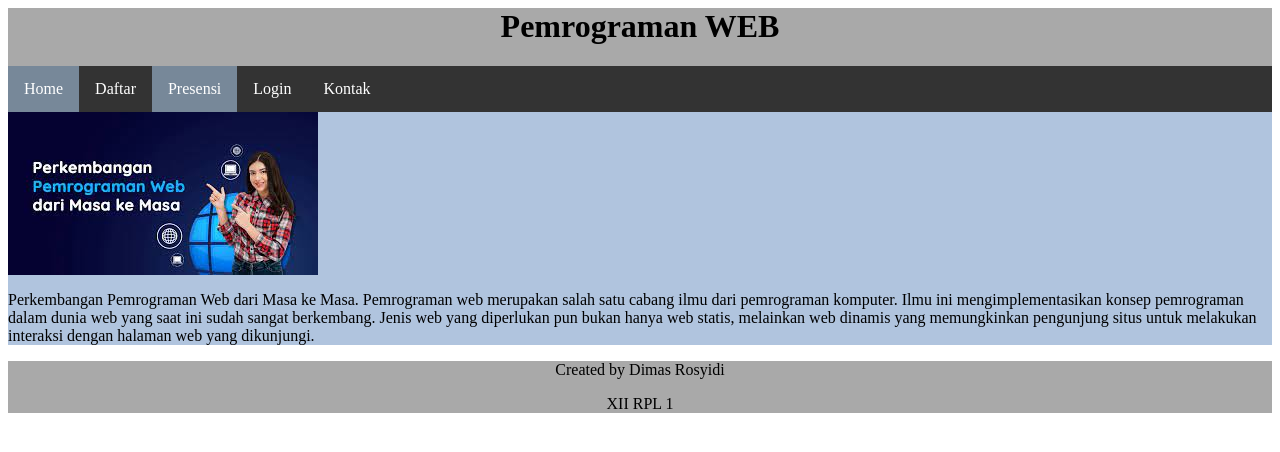
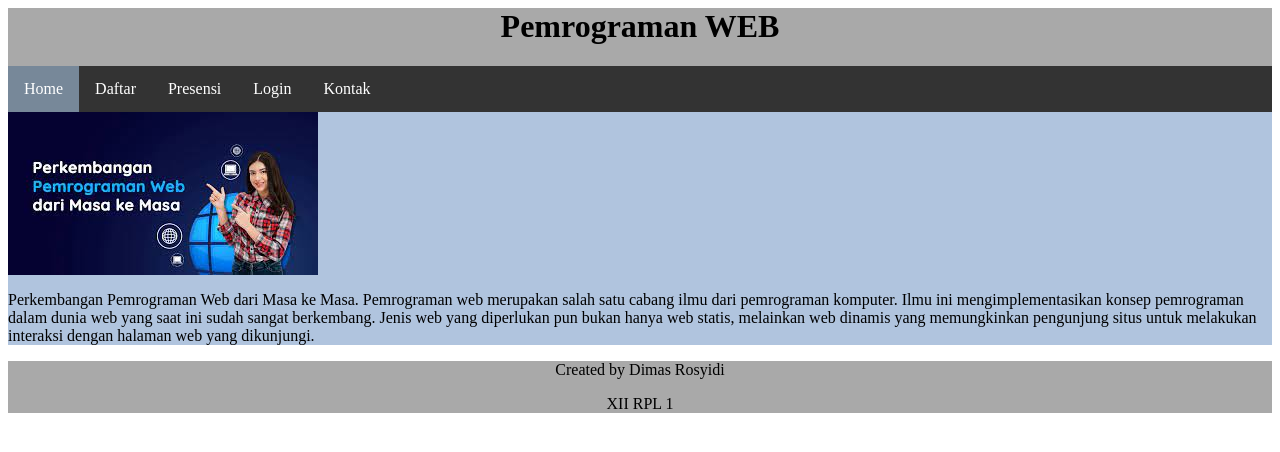
Before and after one commit to DimasR314/dimasrm.github.io, a plain HTML site: page beranda.html in a window 1280 px wide. Drawn offline with Linux system fonts and the light colour scheme.

Commit message:
Update beranda.html

```diff
--- a/beranda.html
+++ b/beranda.html
@@ -47,7 +47,7 @@ li a:hover:not(.active) {
  <ul>
   <li> <a class="active" href="index.html"> Home </a> </li>
   <li> <a href="login.html"> Daftar </a> </li>
-  <li> <a a class="active" href="tabelrekap.html"> Presensi </a> </li>
+  <li> <a href="tabelrekap.html"> Presensi </a> </li>
   <li> <a href="login.html"> Login </a> </li>
   <li> <a href="#"> Kontak </a> </li>
  </ul>
```
